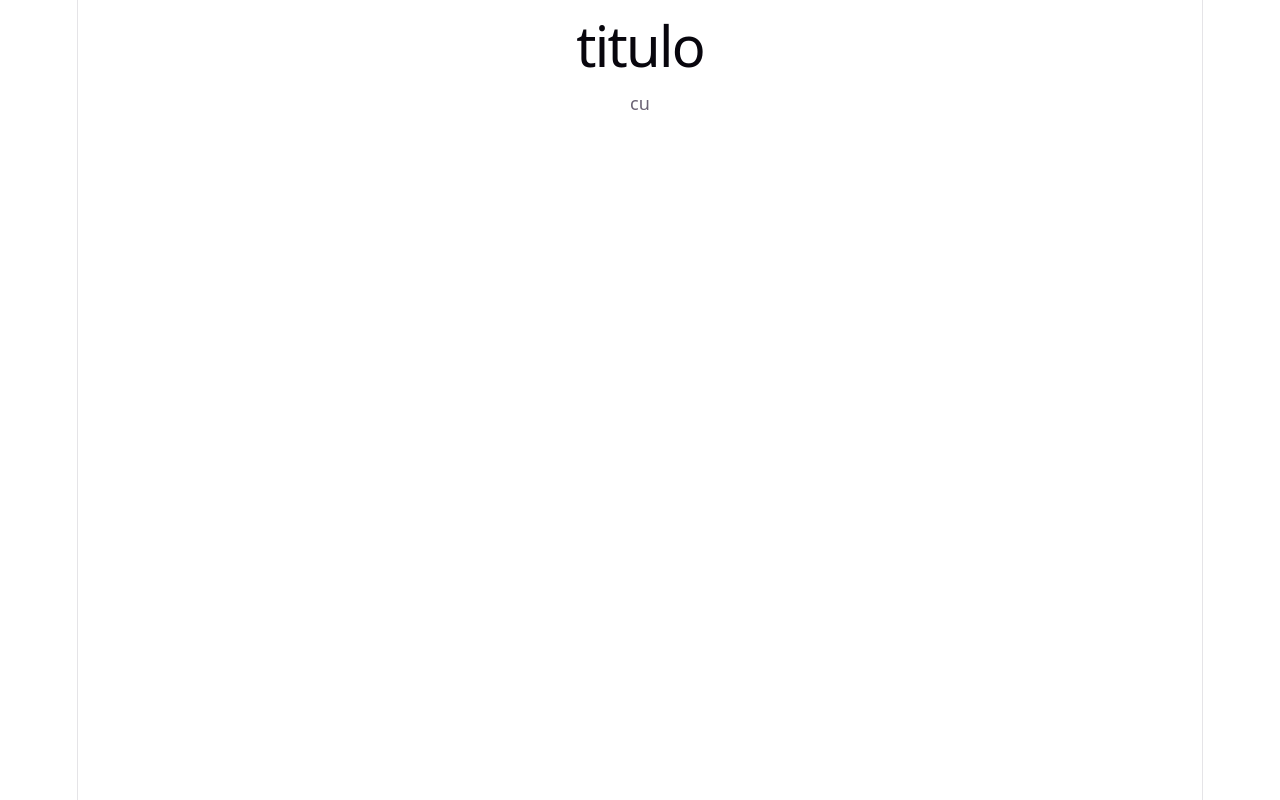
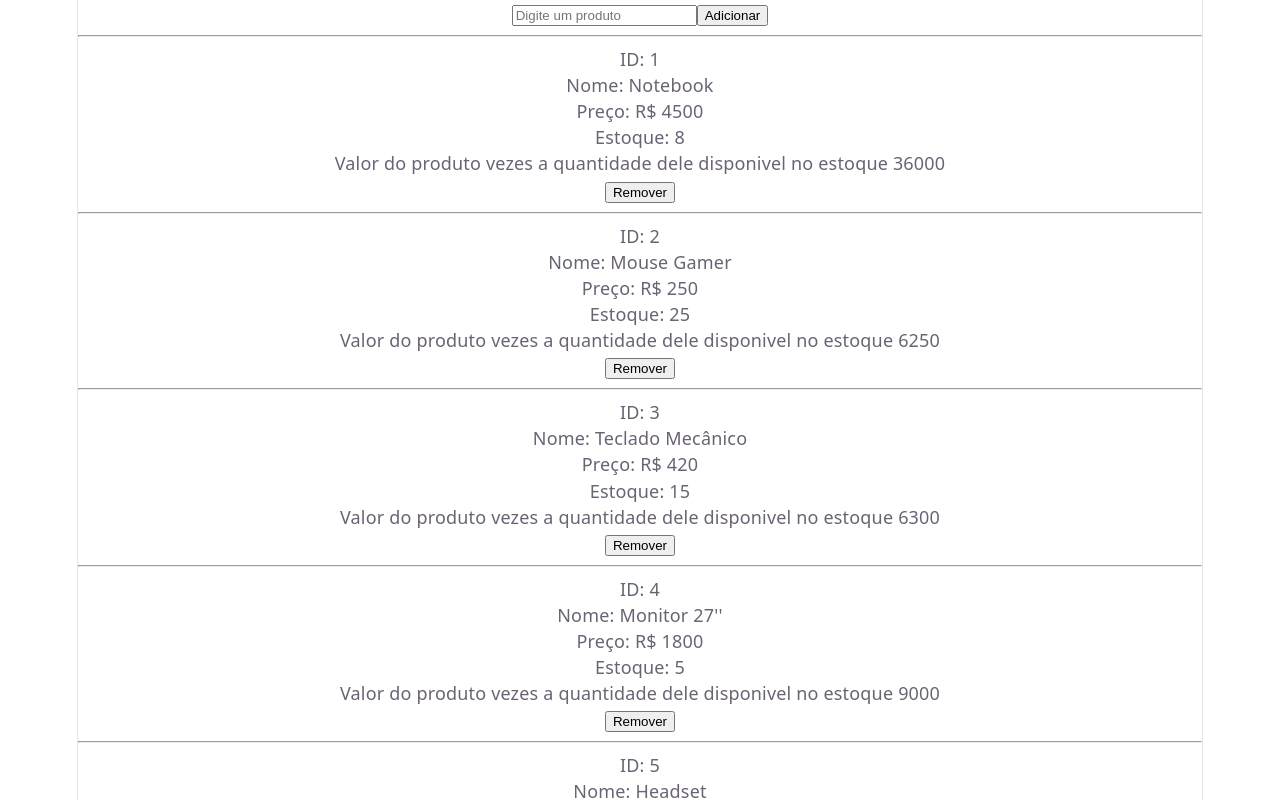
Before and after one commit to GabrielSimioni12/praticando, a React (Vite) app in the folder vite-project/: page / in a window 1280 px wide. Shown: the top 800 px of the page. Built offline with nearby package versions, Linux system fonts and the light colour scheme.

Commit message:
praticando #11

```diff
--- a/vite-project/src/App.tsx
+++ b/vite-project/src/App.tsx
@@ -1,24 +1,128 @@
-import React, { useState } from 'react'
+import { useEffect, useMemo, useState } from "react";
+import Produto, { type ProdutoType } from "./produto";
 
 const App = () => {
-const [tarefas, setTarefas] = useState<string[]>(['cu'])
+  const [produtos, setProdutos] = useState<ProdutoType[]>([
+    {
+      id: 1,
+      nome: "Notebook",
+      preco: 4500,
+      estoque: 8,
+    },
+    {
+      id: 2,
+      nome: "Mouse Gamer",
+      preco: 250,
+      estoque: 25,
+    },
+    {
+      id: 3,
+      nome: "Teclado Mecânico",
+      preco: 420,
+      estoque: 15,
+    },
+    {
+      id: 4,
+      nome: "Monitor 27''",
+      preco: 1800,
+      estoque: 5,
+    },
+    {
+      id: 5,
+      nome: "Headset",
+      preco: 380,
+      estoque: 18,
+    },
+  ]);
+
+  const [novoProduto, setNovoProduto] = useState("");
 
 
+  const adicionarProduto = () => {
+    if (!novoProduto.trim()) return;
+
+    setProdutos([
+      ...produtos,
+      {
+        id: Date.now(),
+        nome: novoProduto,
+        preco: 0,
+        estoque: 0,
+      },
+    ]);
+
+    setNovoProduto("");
+  };
+
+  const removerProduto = (id: number) => {
+    setProdutos(produtos.filter((produto) => produto.id !== id));
+  };
+
+
+const TotalProduto = useMemo(() => {
+  return produtos.reduce((acc, produto) => {
+    return acc + produto.preco * produto.estoque
+  }, 0)
+}, [produtos])
+
+
+const ProdutoMaisCaro = useMemo((): ProdutoType | undefined => {
+  if (produtos.length === 0) return undefined;
+  return produtos.reduce((max, produto) => (produto.preco > max.preco ? produto : max));
+}, [produtos]);
+
+const ProdutoMaisBarato = useMemo((): ProdutoType | undefined => {
+  if (produtos.length === 0) return undefined;
+  return produtos.reduce((min, produto) => (produto.preco < min.preco ? produto : min));
+}, [produtos]);
+
+
+
+useEffect(() => {
+  console.clear();
+
+  console.log("==========");
+  console.log("INPUT:", novoProduto);
+  console.log("==========");
+}, [novoProduto]);
   return (
     <div>
+      <input
+        type="text"
+        placeholder="Digite um produto"
+        value={novoProduto}
+        onChange={(e) => setNovoProduto(e.target.value)}
+      />
 
-        <h1>titulo</h1>
+      <button onClick={adicionarProduto}>
+        Adicionar
+      </button>
+
+      <hr />
+
+      {produtos.map((produto) => (
+        <Produto
+          key={produto.id}
+          id={produto.id}
+          nome={produto.nome}
+          preco={produto.preco}
+          estoque={produto.estoque}
+          onRemover={removerProduto}
+         precoinduvidual={produto.preco * produto.estoque}
+
+        />
+      ))}
 
 
-        {tarefas.length === 0 ? (
-          <p>nenhuma tarefa registrada</p>
-        ) : (
-          tarefas.map((tarefa, index) => (
-            <p key={index}>{tarefa}</p>
-          ))
-        )}
+
+
+      <h2>quantidade de produtos</h2>
+      <h1>{produtos.length}</h1>
+      <h1>VALOR TOTAL DO SOMADO {TotalProduto}</h1>
+      <h3>produto mais caro {ProdutoMaisCaro ? `${ProdutoMaisCaro.nome} (R$ ${ProdutoMaisCaro.preco})` : '—'}</h3>
+      <h3>produto mais barato {ProdutoMaisBarato?.nome} - {ProdutoMaisCaro?.preco}</h3>
     </div>
-  )
-}
+  );
+};
 
-export default App
+export default App;
--- /dev/null
+++ b/vite-project/src/produto.tsx
@@ -0,0 +1,42 @@
+export type ProdutoType = {
+  id: number;
+  nome: string;
+  preco: number;
+  estoque: number;
+  precoXEstoque?: number
+  precoinduvidual?: number
+};
+
+type ProdutoProps = ProdutoType & {
+  onRemover: (id: number) => void;
+};
+
+const Produto = ({
+  id,
+  nome,
+  preco,
+  estoque,
+  onRemover,
+  precoinduvidual,
+}: ProdutoProps) => {
+  return (
+    <div>
+      <p>ID: {id}</p>
+      <p>Nome: {nome}</p>
+      <p>Preço: R$ {preco}</p>
+      <p>Estoque: {estoque}</p>
+      <p>Valor do produto vezes a quantidade dele disponivel no estoque {precoinduvidual}</p>
+
+
+      <button onClick={() => onRemover(id)}>
+        Remover
+      </button>
+
+
+
+      <hr />
+    </div>
+  );
+};
+
+export default Produto;
```
